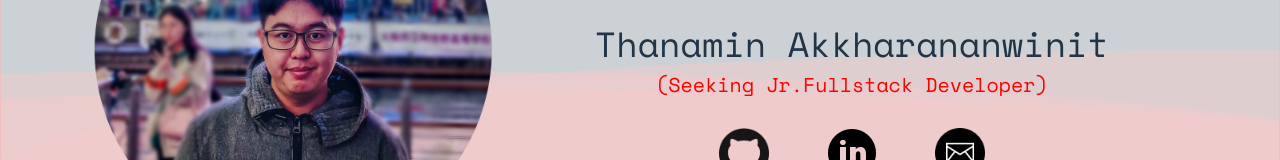
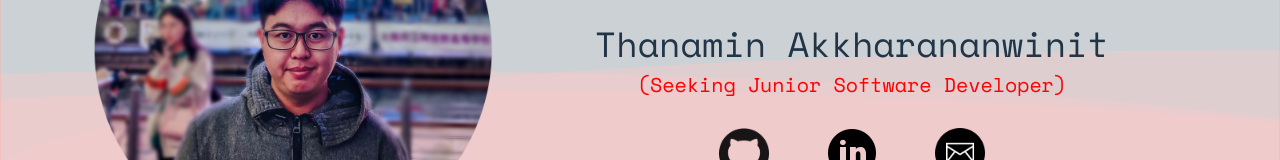
Before and after one commit to Thanamin/myPortfolio, a React (Vite) app: page / in a window 1280 px wide. Shown: the part 478-638 px from the top of the page. Built offline with nearby package versions, Linux system fonts and the light colour scheme; a web font is replaced by a local one.

Commit message:
edit text at Hello component

```diff
--- a/src/Components/Hello/Hello.jsx
+++ b/src/Components/Hello/Hello.jsx
@@ -12,7 +12,7 @@ export const Hello = () => {
             <span>Hello !! My Name is</span>
           </a>
           <a className="Hello-text-3">Thanamin Akkharananwinit</a>
-          <a className="Hello-text-4">(Seeking Jr.Fullstack Developer)</a>
+          <a className="Hello-text-4">(Seeking Junior Software Developer)</a>
           <br />
 
           {/* Link Component */}
```
